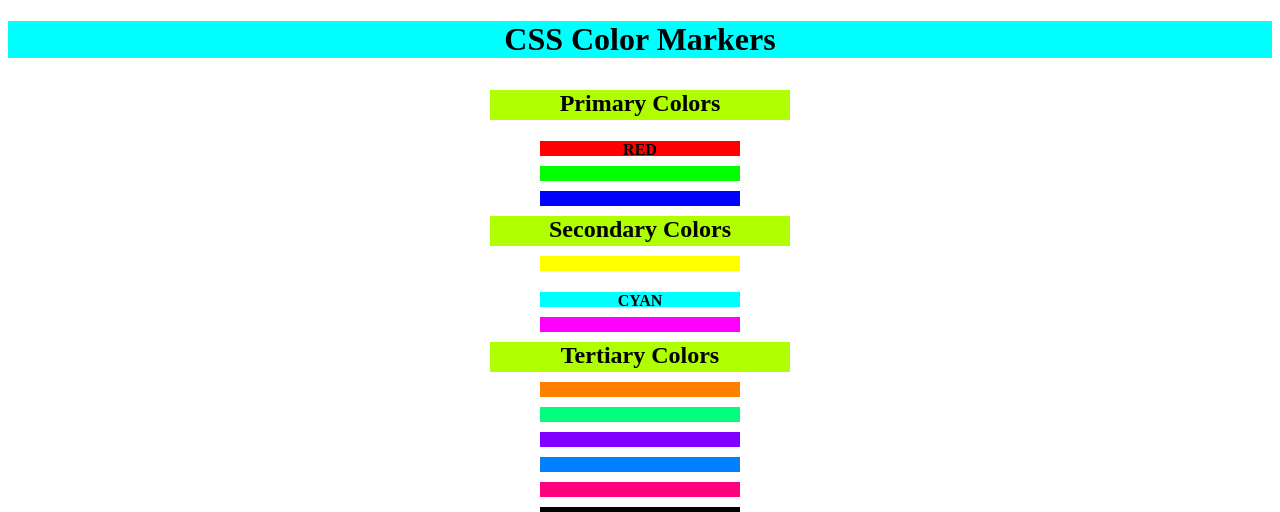
After one commit to TejasBadhe07/Cat-Photo-App, a Flask app: template Set of Colored Markers/templates/index.html in a window 1280 px wide. The commit adds this page. Shown: the top 512 px of the page. Run offline with Flask 3, Linux system fonts and the light colour scheme; the template is opened without the code that fills it, so the values that code supplies are empty; grey boxes are pictures that could not be loaded.

Commit message:
update folder

```diff
--- a/Set of Colored Markers/app.py
+++ b/Set of Colored Markers/app.py
@@ -4,7 +4,7 @@ app = Flask(__name__)
 
 @app.route('/')
 def index():
-    return render_template('frontend/index.html')
+    return render_template('/index.html')
 
 if __name__ == '__main__':
     app.run(debug=True)
--- a/Set of Colored Markers/templates/frontend/css/styles.css
+++ b/Set of Colored Markers/static/css/color_styles.css
@@ -1,12 +1,17 @@
 h1 {
     text-align: center;
+    background-color: rgb(0, 255, 255);
 }
 
 h2 {
     text-align: center;
+    margin: auto;
+    height: 30px;
+    width: 300px;
+    background-color: rgb(175, 255, 0);
 }
 
-.container {
+.container_1 {
     background-color: rgb(255, 255, 255);
     padding: 10px 0;
 }
@@ -15,6 +20,7 @@ h2 {
     margin: 10px auto;
     height: 15px;
     width: 200px;
+    text-align: center;
 }
 
 
@@ -24,11 +30,11 @@ h2 {
 }
 
 .two {
-    background-color: rgb(0, 255, 0);
+    background-color: #00FF00;
 }
 
 .three {
-    background-color: rgb(0, 0, 255);
+    background-color: hsl(240, 100%, 50%);
 }
 
 /* SECONDARY COLORS */
@@ -58,3 +64,15 @@ h2 {
 .nine {
     background-color: rgb(127, 0, 255);
 }
+
+.ten {
+    background-color: rgb(0, 127, 255);
+}
+
+.eleven {
+    background-color: rgb(255, 0, 127);
+}
+
+.twelve {
+    background-color: rgb(0, 0, 0);
+}
--- /dev/null
+++ b/Set of Colored Markers/templates/index.html
@@ -0,0 +1,39 @@
+<!DOCTYPE html>
+<html lang="en">
+<head>
+  <meta charset="UTF-8">
+  <meta name="viewport" content="width=device-width, initial-scale=1.0">
+  <title>Document</title>
+  <link rel="stylesheet" href="static/css/color_styles.css">
+</head>
+<body>
+  <h1>CSS Color Markers</h1>
+
+  <div class="container_1">
+    <h2>Primary Colors</h2>
+    <div class="marker one">
+      <h4>RED</h4>
+    </div>
+    <div class="marker two"></div>
+    <div class="marker three"></div>
+    <h2>Secondary Colors</h2>
+    <div class="marker four"></div>
+    <div class="marker five">
+      <h4>CYAN</h4>
+    </div>
+    <div class="marker six"></div>
+    <h2>Tertiary Colors</h2>
+    <div class="marker seven"></div>
+    <div class="marker eight"></div>
+    <div class="marker nine"></div>
+    <div class="marker ten"></div>
+    <div class="marker eleven"></div>
+    <div class="marker twelve"></div>
+    <div class="marker thirteen">
+      <img src="https://unsplash.com/photos/tuxedo-cat-in-brown-cardboard-box-BsXeYX3efOI" alt="a cat image">
+    </div>
+    <div class="marker fourteen"></div>
+    <div class="marker fifteen"></div>
+  </div>
+</body>
+</html>
```
Also changed, not shown: Set of Colored Markers/templates/frontend/index.html (deleted, +0 -26 lines), Set of Colored Markers/README.md.
